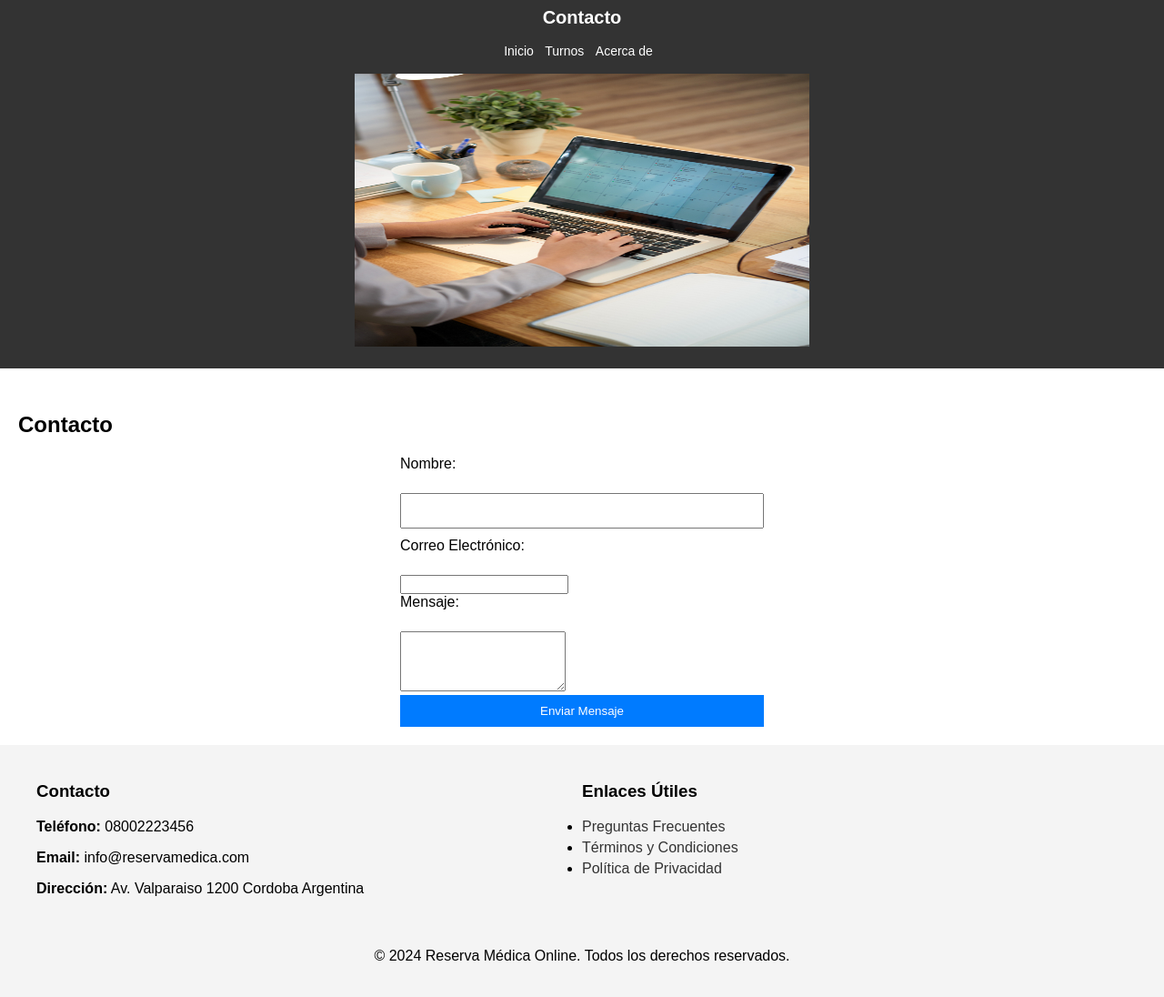
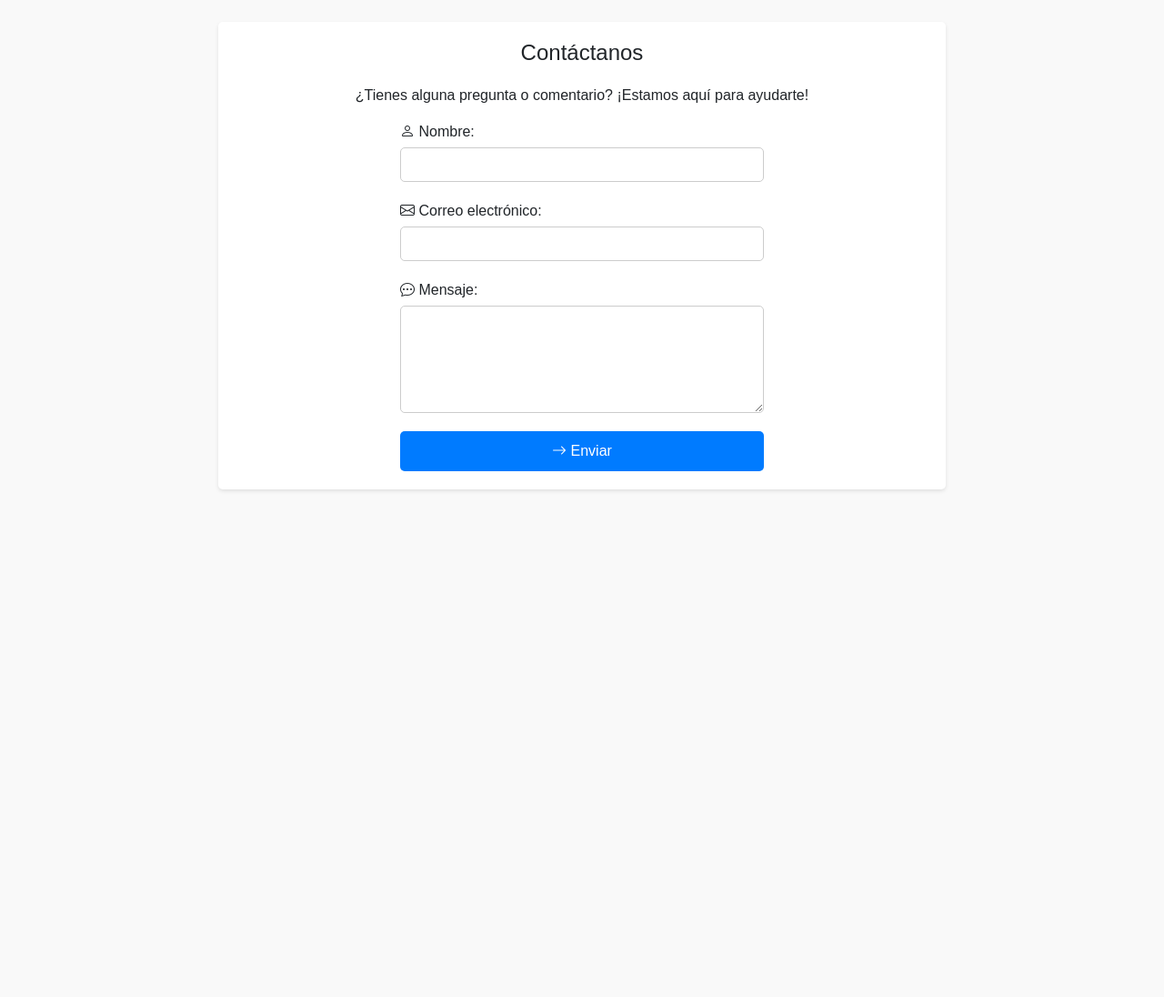
Before and after one commit to Desarrollo-Web-2024-segundo-intento/Proyecto-Integrador-II, a PHP site: page /contacto.html in a window 1280 px wide. Shown: the whole page at 91% size. After the commit the page ends 540 px from the top, so only its background shows below. Run offline with PHP 8.4, Linux system fonts and the light colour scheme.

Commit message:
Agrega cambios al formulario de contacto

```diff
--- a/contacto.html
+++ b/contacto.html
@@ -3,79 +3,43 @@
 <head>
     <meta charset="UTF-8">
     <meta name="viewport" content="width=device-width, initial-scale=1.0">
-    <title>Contacto - Reserva Médica Online</title>
-    <link rel="icon" type="image/x-icon" href="./img/calendario1.ico">
-    <link rel="stylesheet" href="styles.css"> <!-- Enlace al archivo CSS -->
+    <title>Contacto - Sistema de Reserva Médica Online</title>
+
+    <link rel="stylesheet" href="https://stackpath.bootstrapcdn.com/bootstrap/4.5.2/css/bootstrap.min.css">
+
+    <link rel="stylesheet" href="https://cdn.jsdelivr.net/npm/bootstrap-icons@1.10.5/font/bootstrap-icons.css">
+    <link rel="stylesheet" href="styles.css">
 </head>
 <body>
+    <!-- Contenido de la página -->
+    <div class="container mt-4">
+        <h1 class="text-center">Contáctanos</h1>
+        <p class="text-center">¿Tienes alguna pregunta o comentario? ¡Estamos aquí para ayudarte!</p>
 
-<header>
-    <h1>Contacto</h1>
-    <nav>
-        <ul>
-            <li><a href="index.html">Inicio</a></li>
-            <li><a href="turnos.html">Turnos</a></li>
-            <!-- <li><a href="contacto.html">Contacto</a></li> -->
-            <li><a href="acercade.html">Acerca de</a></li>
-          </ul>
-          <div class="banner">
-            <img src="./img/banner.jpg" alt="" width="500" height="300">
+        <!-- Formulario de contacto -->
+        <form action="enviar.php" method="post" class="needs-validation" novalidate>
+            <div class="form-group">
+                <label for="nombre"><i class="bi bi-person"></i> Nombre:</label>
+                <input type="text" class="form-control" id="nombre" name="nombre" required>
+                <div class="invalid-feedback">Por favor, ingresa tu nombre.</div>
+            </div>
+            <div class="form-group">
+                <label for="email"><i class="bi bi-envelope"></i> Correo electrónico:</label>
+                <input type="email" class="form-control" id="email" name="email" required>
+                <div class="invalid-feedback">Ingresa una dirección de correo válida.</div>
+            </div>
+            <div class="form-group">
+                <label for="mensaje"><i class="bi bi-chat-dots"></i> Mensaje:</label>
+                <textarea class="form-control" id="mensaje" name="mensaje" rows="4" required></textarea>
+                <div class="invalid-feedback">Por favor, escribe tu mensaje.</div>
+            </div>
+            <button type="submit" class="btn btn-primary btn-block"><i class="bi bi-arrow-right"></i> Enviar</button>
+        </form>
+    </div>
 
-
-
-        </div>
-    </nav>
-</header>
-
-<main>
-    <h2>Contacto</h2>
-    <form id="contactForm" onsubmit="return validarFormulario()">
-        <label for="nombre">Nombre:</label><br>
-        <input type="text" id="nombre" name="nombre" required><br>
-        <label for="email">Correo Electrónico:</label><br>
-        <input type="email" id="email" name="email" required><br>
-        <label for="mensaje">Mensaje:</label><br>
-        <textarea id="mensaje" name="mensaje" rows="4" required></textarea><br>
-        <button type="submit">Enviar Mensaje</button>
-    </form>
-</main>
-
-<footer>
-    <div class="container">
-        <div class="contact-info">
-            <h3>Contacto</h3>
-            <p><strong>Teléfono:</strong> 08002223456</p>
-            <p><strong>Email:</strong> info@reservamedica.com</p>
-            <p><strong>Dirección:</strong> Av. Valparaiso 1200 Cordoba Argentina</p>
-        </div>
-        <div class="useful-links">
-            <h3>Enlaces Útiles</h3>
-            <ul>
-                <li><a href="#">Preguntas Frecuentes</a></li>
-                <li><a href="#">Términos y Condiciones</a></li>
-                <li><a href="#">Política de Privacidad</a></li>
-            </ul>
-        </div>
-    </div>
-    <div class="copyright">
-        <p>&copy; 2024 Reserva Médica Online. Todos los derechos reservados.</p>
-    </div>
-</footer>
-<script>
-    function validarFormulario() {
-        var nombre = document.getElementById('nombre').value;
-        var email = document.getElementById('email').value;
-        var mensaje = document.getElementById('mensaje').value;
-
-        if (nombre == '' || email == '' || mensaje == '') {
-            alert('Por favor, complete todos los campos del formulario.');
-            return false;
-        } else {
-            alert('Mensaje Enviado!');
-            return true;
-        }
-    }
-</script>
-
+    <!-- Scripts de Bootstrap y otros -->
+    <script src="https://code.jquery.com/jquery-3.5.1.slim.min.js"></script>
+    <script src="https://cdn.jsdelivr.net/npm/@popperjs/core@2.9.3/dist/umd/popper.min.js"></script>
+    <script src="https://stackpath.bootstrapcdn.com/bootstrap/4.5.2/js/bootstrap.min.js"></script>
 </body>
 </html>
--- a/styles.css
+++ b/styles.css
@@ -154,3 +154,80 @@ footer .copyright {
 div.banner {
     margin-bottom: 12px;
 }
+/* styles.css */
+
+/* Estilos generales */
+body {
+    font-family: Arial, sans-serif;
+    background-color: #f9f9f9;
+    margin: 0;
+    padding: 0;
+}
+
+.container {
+    max-width: 800px;
+    margin: 0 auto;
+    padding: 20px;
+    background-color: #ffffff;
+    border-radius: 5px;
+    box-shadow: 0 2px 4px rgba(0, 0, 0, 0.1);
+}
+
+h1 {
+    font-size: 24px;
+    margin-bottom: 20px;
+}
+
+/* Estilos para el formulario */
+.form-group {
+    margin-bottom: 20px;
+}
+
+.form-control {
+    width: 100%;
+    padding: 10px;
+    font-size: 16px;
+    border: 1px solid #ccc;
+    border-radius: 5px;
+}
+
+textarea.form-control {
+    resize: vertical;
+}
+
+.btn-primary {
+    background-color: #007bff;
+    color: #ffffff;
+    border: none;
+    border-radius: 5px;
+    padding: 10px 20px;
+    font-size: 16px;
+    cursor: pointer;
+}
+
+.btn-primary:hover {
+    background-color: #0056b3;
+}
+
+/* Estilos para la barra de navegación (si la tienes) */
+.navbar {
+    background-color: #f8f9fa;
+    padding: 10px 0;
+    border-bottom: 1px solid #ddd;
+}
+
+.navbar-brand {
+    font-size: 24px;
+    font-weight: bold;
+    color: #333;
+}
+
+/* Estilos adicionales según tus necesidades */
+/* Por ejemplo, colores, márgenes, etc. */
+
+/* Media queries para diseño responsive (opcional) */
+@media (max-width: 768px) {
+    .container {
+        padding: 10px;
+    }
+}
```
